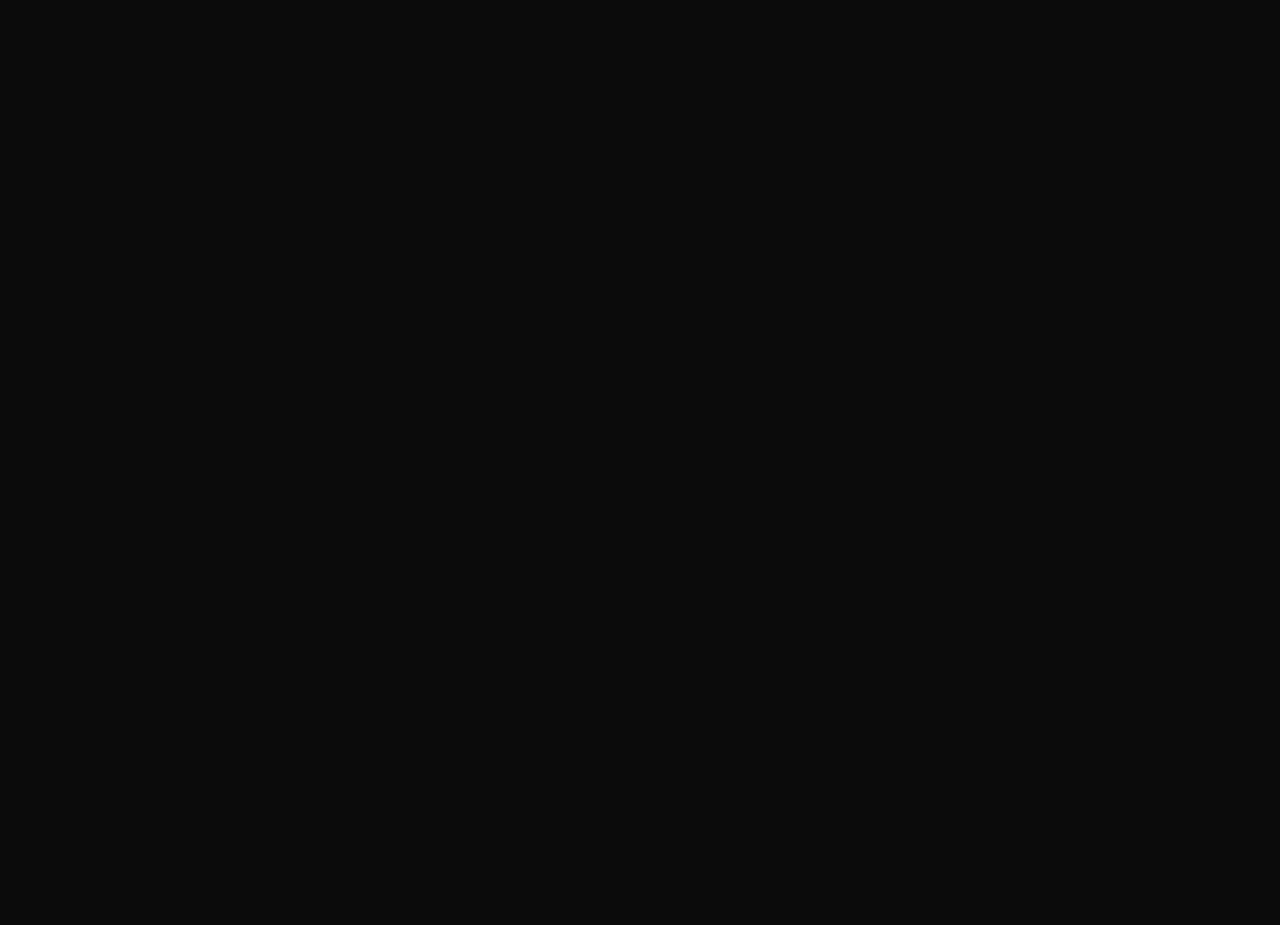
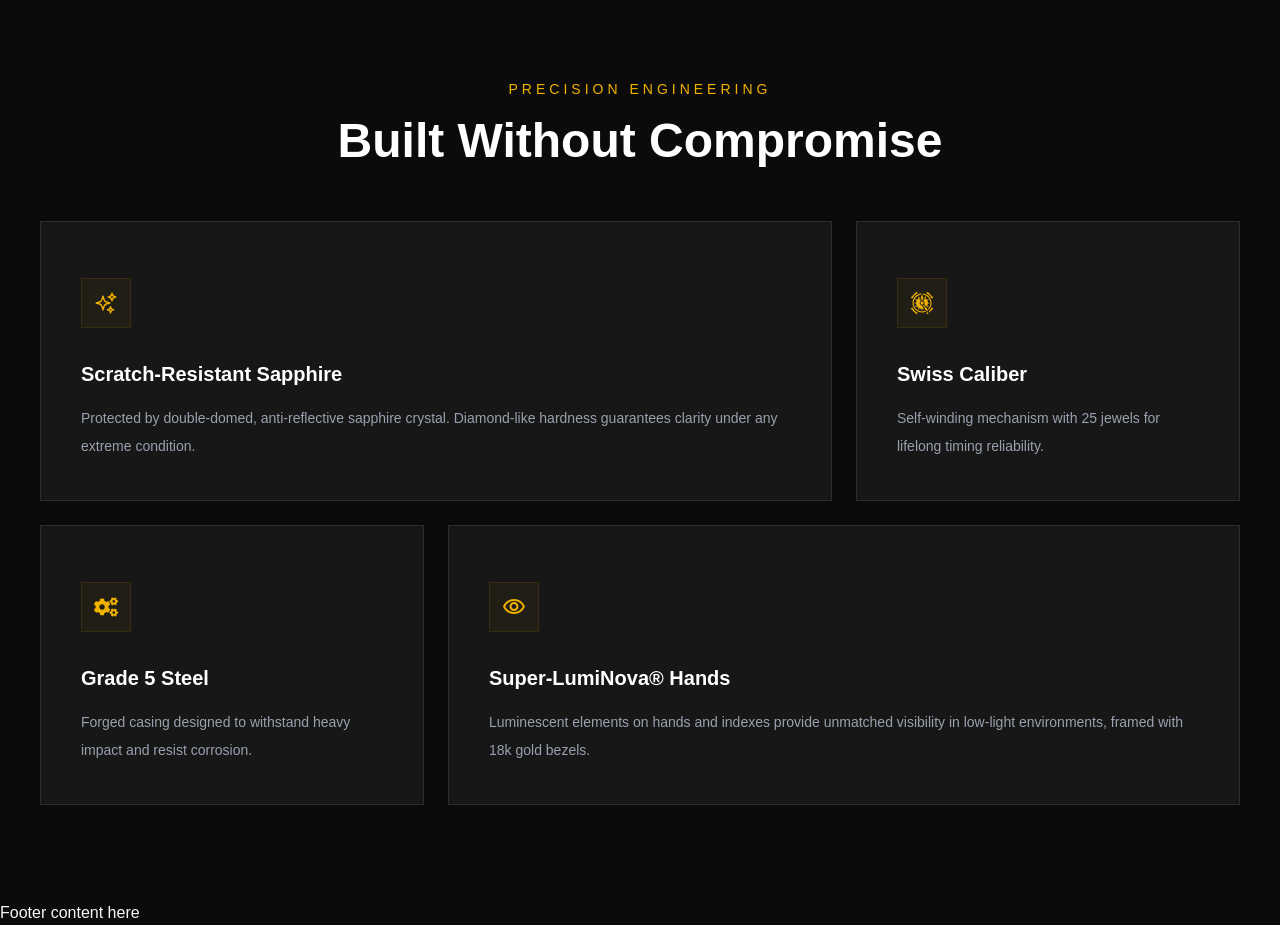
Before and after one commit to dev-nirob1/order-verification-system, a Next.js app: page / in a window 1280 px wide. Shown: the part 1085-2010 px from the top of the page. Before the commit the page ends 1090 px from the top, so only its background shows below. Built offline with nearby package versions, Linux system fonts and the light colour scheme.

Commit message:
features section

```diff
--- a/src/app/(front)/page.js
+++ b/src/app/(front)/page.js
@@ -1,4 +1,5 @@
 import CounterSection from "../components/landing/CounterSection";
+import Features from "../components/landing/Features";
 import Hero from "../components/landing/Hero";
 
 const LandingPage = () => {
@@ -6,6 +7,7 @@
         <div>
             <Hero />
             <CounterSection />
+            <Features/>
         </div>
     );
 };
--- /dev/null
+++ b/src/app/components/common/SectionHeader.jsx
@@ -0,0 +1,15 @@
+const SectionHeader = ({ subtitle, title }) => {
+  return (
+    <div className="mb-14 text-center">
+      <span className="text-sm uppercase tracking-[4px] text-yellow-500">
+        {subtitle}
+      </span>
+
+      <h2 className="mt-4 text-4xl font-bold text-white lg:text-5xl">
+        {title}
+      </h2>
+    </div>
+  );
+};
+
+export default SectionHeader;
--- /dev/null
+++ b/src/app/components/landing/Features.jsx
@@ -0,0 +1,76 @@
+import { HiOutlineSparkles } from "react-icons/hi2";
+import { GiClockwork } from "react-icons/gi";
+import { FaCogs } from "react-icons/fa";
+import { MdOutlineVisibility } from "react-icons/md";
+import SectionHeader from "../common/SectionHeader";
+
+const FeaturesSection = () => {
+  const features = [
+    {
+      title: "Scratch-Resistant Sapphire",
+      description:
+        "Protected by double-domed, anti-reflective sapphire crystal. Diamond-like hardness guarantees clarity under any extreme condition.",
+      span: "lg:col-span-2",
+      icon: <HiOutlineSparkles />,
+    },
+    {
+      title: "Swiss Caliber",
+      description:
+        "Self-winding mechanism with 25 jewels for lifelong timing reliability.",
+      span: "",
+      icon: <GiClockwork />,
+    },
+    {
+      title: "Grade 5 Steel",
+      description:
+        "Forged casing designed to withstand heavy impact and resist corrosion.",
+      span: "",
+      icon: <FaCogs />,
+    },
+    {
+      title: "Super-LumiNova® Hands",
+      description:
+        "Luminescent elements on hands and indexes provide unmatched visibility in low-light environments, framed with 18k gold bezels.",
+      span: "lg:col-span-2",
+      icon: <MdOutlineVisibility />,
+    },
+  ];
+
+  return (
+    <section id="features" className="bg-[#0b0b0b] py-24">
+      <div className="mx-auto max-w-7xl px-6 lg:px-10">
+        <SectionHeader
+          subtitle="Precision Engineering"
+          title="Built Without Compromise"
+        />
+
+        {/* Bento Grid */}
+        <div className="grid grid-cols-1 gap-6 lg:grid-cols-3">
+          {features.map((item, index) => (
+            <div
+              key={index}
+              className={`group border border-white/10 bg-white/5 p-10 min-h-[280px] flex flex-col justify-end backdrop-blur-xl transition-all duration-300 hover:-translate-y-2 hover:border-yellow-500/30 hover:bg-white/10 ${item.span}`}
+            >
+              {/* Icon */}
+              <div className="mb-8 flex h-[50px] w-[50px] items-center justify-center border border-yellow-500/10 bg-yellow-500/5 text-2xl text-yellow-500 transition-all duration-300 group-hover:bg-yellow-500 group-hover:text-black">
+                {item.icon}
+              </div>
+
+              {/* Title */}
+              <h3 className="mb-4 text-xl font-semibold text-white">
+                {item.title}
+              </h3>
+
+              {/* Description */}
+              <p className="text-sm leading-7 text-gray-400">
+                {item.description}
+              </p>
+            </div>
+          ))}
+        </div>
+      </div>
+    </section>
+  );
+};
+
+export default FeaturesSection;
```
